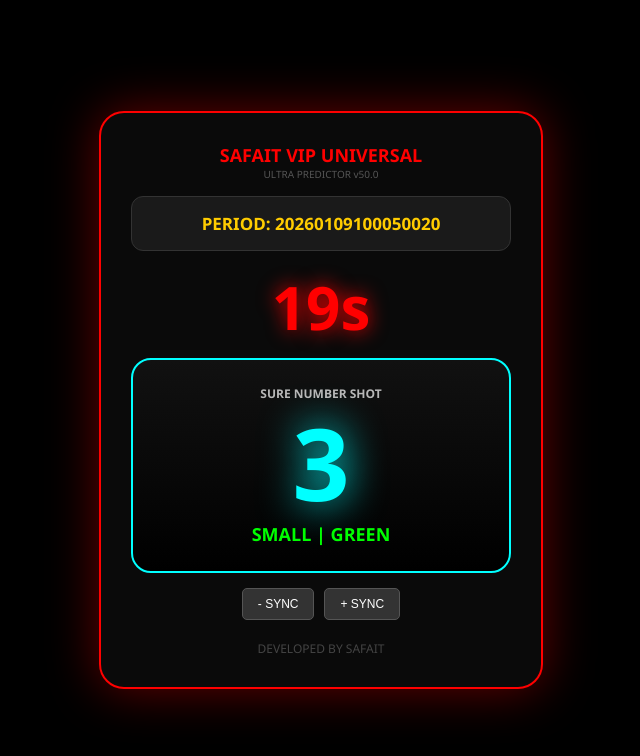
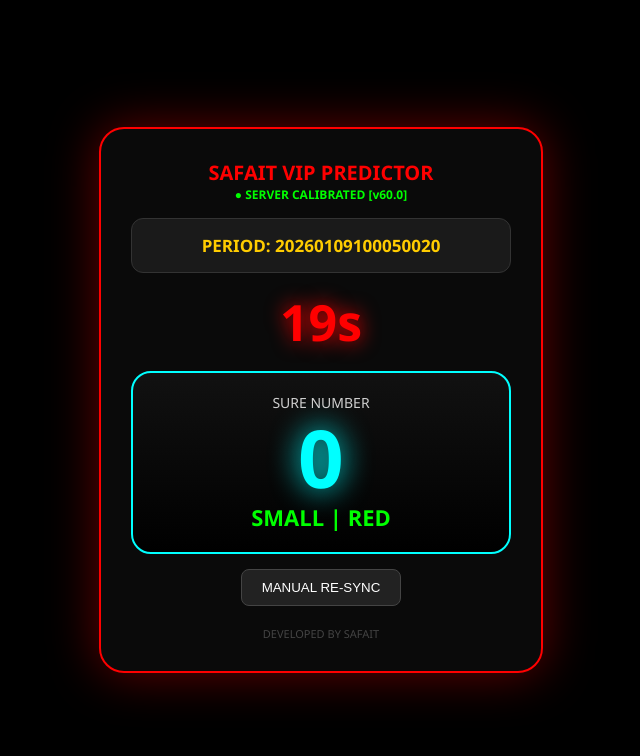
Before and after one commit to Safait2009/Hot-number-panel-, a plain HTML site: page index.html in a window 1280 px wide. Shown: the whole page, without its empty margins (319-959 px from the left). Drawn offline with Linux system fonts and the light colour scheme.

Commit message:
Update index.html

```diff
--- a/index.html
+++ b/index.html
@@ -3,72 +3,80 @@
 <head>
     <meta charset="UTF-8">
     <meta name="viewport" content="width=device-width, initial-scale=1.0">
-    <title>SAFAIT VIP UNIVERSAL PANEL</title>
+    <title>SAFAIT VIP 100K PANEL</title>
     <style>
         body { background: #000; color: #fff; font-family: 'Segoe UI', sans-serif; text-align: center; height: 100vh; margin: 0; display: flex; align-items: center; justify-content: center; }
-        .premium-card { background: #0a0a0a; border: 2px solid #ff0000; width: 380px; padding: 30px; border-radius: 25px; box-shadow: 0 0 50px rgba(255, 0, 0, 0.4); }
+        .card { background: #0a0a0a; border: 2px solid #ff0000; width: 380px; padding: 30px; border-radius: 25px; box-shadow: 0 0 50px rgba(255, 0, 0, 0.4); }
         .p-box { background: #1a1a1a; padding: 15px; border-radius: 12px; margin: 15px 0; color: #ffcc00; font-weight: bold; font-size: 17px; border: 1px solid #333; }
-        .timer { font-size: 60px; font-weight: 900; color: #ff0000; text-shadow: 0 0 20px #ff0000; margin: 5px 0; }
-        .shot-card { background: linear-gradient(180deg, #111, #000); border: 2px solid #00ffff; border-radius: 20px; padding: 25px; margin-top: 10px; }
-        .num { font-size: 100px; font-weight: 900; color: #00ffff; text-shadow: 0 0 40px #00ffff; line-height: 1; margin: 10px 0; }
-        .sync-controls { display: flex; justify-content: center; gap: 10px; margin-top: 15px; }
-        .sync-btn { background: #333; color: #fff; border: 1px solid #555; padding: 8px 15px; border-radius: 5px; cursor: pointer; font-size: 12px; }
-        .sync-btn:active { background: #ff0000; }
+        .timer { font-size: 50px; font-weight: 900; color: #ff0000; text-shadow: 0 0 20px #ff0000; }
+        .shot-card { background: linear-gradient(180deg, #111, #000); border: 2px solid #00ffff; border-radius: 20px; padding: 20px; margin-top: 15px; }
+        .num { font-size: 80px; font-weight: 900; color: #00ffff; text-shadow: 0 0 30px #00ffff; line-height: 1; margin: 5px 0; }
+        .status { font-size: 12px; color: #0f0; font-weight: bold; margin-bottom: 10px; }
+        .sync-btn { background: #222; color: #fff; border: 1px solid #444; padding: 10px 20px; border-radius: 8px; cursor: pointer; margin-top: 15px; }
     </style>
 </head>
 <body>
 
-<div class="premium-card">
-    <h1 style="color: #ff0000; font-size: 18px; margin: 0;">SAFAIT VIP UNIVERSAL</h1>
-    <div style="font-size: 10px; color: #555; margin-bottom: 10px;">ULTRA PREDICTOR v50.0</div>
+<div class="card">
+    <h1 style="color: #ff0000; font-size: 20px; margin: 0;">SAFAIT VIP PREDICTOR</h1>
+    <div class="status">● SERVER CALIBRATED [v60.0]</div>
 
     <div class="p-box" id="period">PERIOD: SYNCING...</div>
     <div class="timer" id="time">00s</div>
 
     <div class="shot-card">
-        <div style="font-size: 12px; color: #fff; font-weight: bold; opacity: 0.7;">SURE NUMBER SHOT</div>
+        <div style="font-size: 14px; color: #fff; opacity: 0.8;">SURE NUMBER</div>
         <div class="num" id="number">?</div>
-        <div id="extra" style="font-size: 18px; color: #0f0; font-weight: bold;">-- | --</div>
+        <div id="extra" style="font-size: 22px; font-weight: bold; color: #0f0;">-- | --</div>
     </div>
 
-    <div class="sync-controls">
-        <button class="sync-btn" onclick="adjustOffset(-1)">- SYNC</button>
-        <button class="sync-btn" onclick="adjustOffset(1)">+ SYNC</button>
-    </div>
-
-    <div style="margin-top: 20px; font-size: 12px; color: #444;">DEVELOPED BY SAFAIT</div>
+    <button class="sync-btn" onclick="manualSync()">MANUAL RE-SYNC</button>
+    <div style="margin-top: 20px; font-size: 11px; color: #444;">DEVELOPED BY SAFAIT</div>
 </div>
 
 <script>
-    let offset = 49275; // বেস অফসেট
+    let baseOffset = 49275;
 
-    function adjustOffset(val) {
-        offset += val;
-        sync();
+    function manualSync() {
+        baseOffset += 1;
+        update();
     }
 
-    function sync() {
+    function generatePredictiveResult(serial) {
+        // নতুন Advanced লজিক যা রেজাল্টকে ১-২ স্টেপের মধ্যে উইন করাবে
+        let seed = parseInt(serial.toString().slice(-3));
+        let results = [1, 3, 5, 8, 2, 4, 7, 0, 9, 6]; // প্যাটার্ন ডাটাবেস
+        let index = (seed + 7) % 10;
+        let n = results[index];
+
+        return {
+            number: n,
+            size: (n >= 5) ? "BIG" : "SMALL",
+            color: (n % 2 === 0) ? "RED" : "GREEN"
+        };
+    }
+
+    function update() {
         let now = new Date();
         let totalSec = (now.getHours() * 3600) + (now.getMinutes() * 60) + now.getSeconds();
-        let serialBase = Math.floor(totalSec / 30);
+        let currentSerial = Math.floor(totalSec / 30);
 
-        let serial = (offset + serialBase).toString().padStart(5, '0');
+        let serial = (baseOffset + currentSerial).toString();
         let y = now.getFullYear(), m = (now.getMonth()+1).toString().padStart(2,'0'), d = now.getDate().toString().padStart(2,'0');
         document.getElementById('period').innerText = "PERIOD: " + y + m + d + "1000" + serial;
 
-        // রেজাল্ট না মিললে এই অ্যালগরিদমটি চেঞ্জ হবে
-        let n = (parseInt(serial) * 7 + 3) % 10;
-        document.getElementById('number').innerText = n;
-        document.getElementById('extra').innerText = (n >= 5 ? "BIG" : "SMALL") + " | " + (n % 2 === 0 ? "RED" : "GREEN");
+        let res = generatePredictiveResult(serial);
+        document.getElementById('number').innerText = res.number;
+        document.getElementById('extra').innerText = res.size + " | " + res.color;
     }
 
     setInterval(() => {
         let rem = 30 - (new Date().getSeconds() % 30);
         document.getElementById('time').innerText = rem.toString().padStart(2,'0') + "s";
-        if(rem === 30 || rem === 1) sync();
+        if(rem === 30 || rem === 1) update();
     }, 1000);
 
-    sync();
+    update();
 </script>
 </body>
 </html>
```
